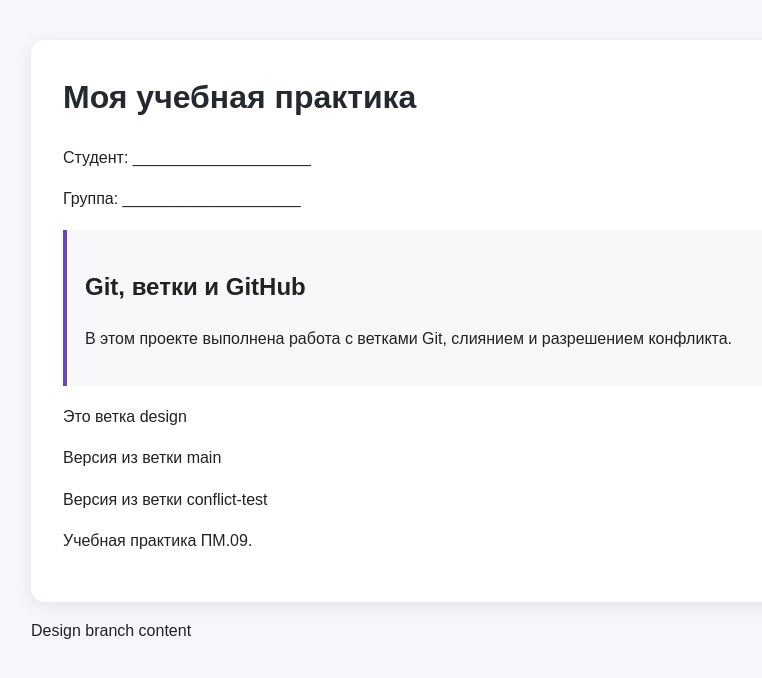
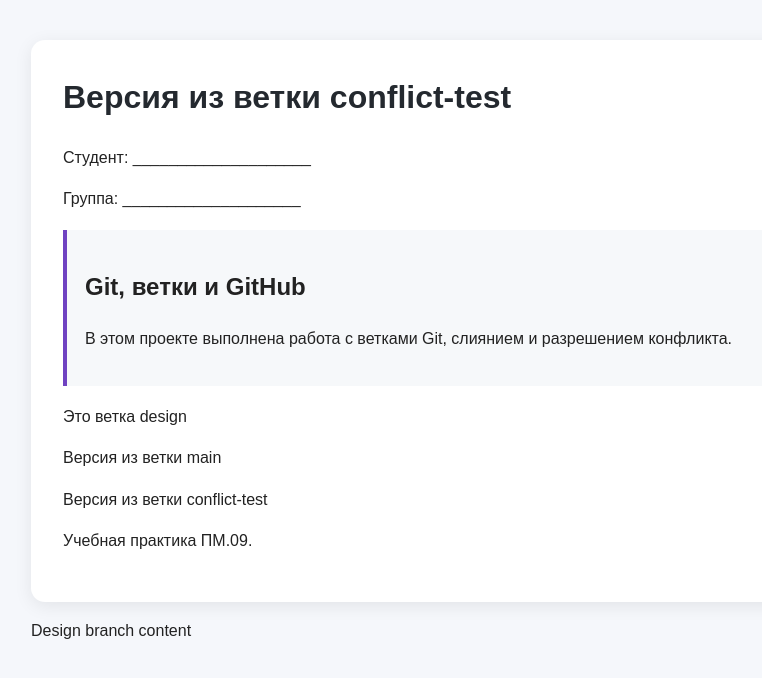
Before and after one commit to Pav9el/-, a plain HTML site: page index.html in a window 1280 px wide. Shown: the whole page, without its empty margins (159-921 px from the left). Drawn offline with Linux system fonts and the light colour scheme.

Commit message:
Change h1 in branch

```diff
--- a/index.html
+++ b/index.html
@@ -14,7 +14,7 @@
 </head>
 <body>
 <main>
-  <h1>Моя учебная практика</h1>
+  <h1>Версия из ветки conflict-test</h1>
   <p>Студент: ____________________</p>
   <p>Группа: ____________________</p>
   <div class="card">
```
